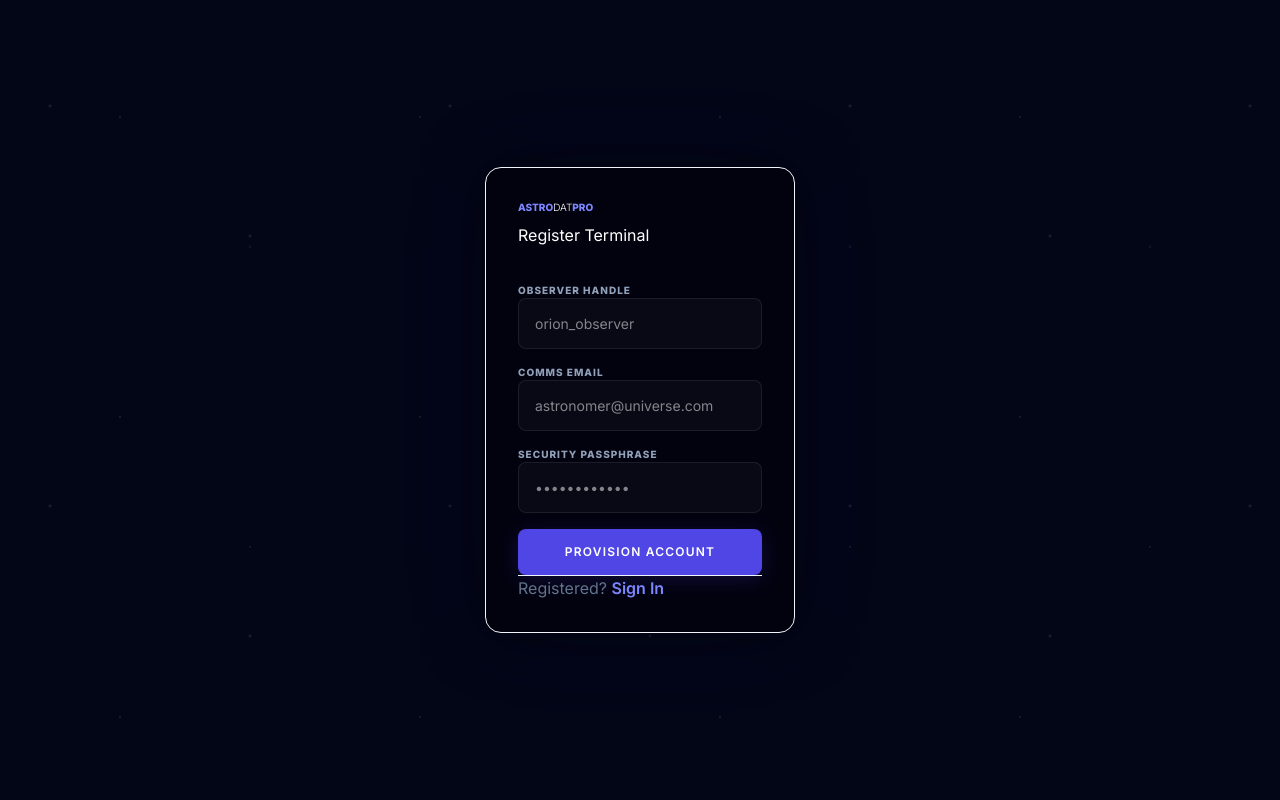
After one commit to MarseloBogdani/AstroDatWebsite, a Flask app: page /signup in a window 1280 px wide. The commit adds this page. Run offline with Flask 3, Linux system fonts and the light colour scheme.

Commit message:
Add authentication routes and templates; enhance explosion animation and styles

```diff
--- a/app.py
+++ b/app.py
@@ -58,7 +58,6 @@ def add_target():
     except ValueError as e:
         return str(e), 400
 
-
 @app.route("/delete-target/<int:target_id>", methods=["DELETE"])
 def delete_target(target_id):
     success = astro_service.delete_observation_service(target_id)
@@ -104,5 +103,12 @@ def search():
         next_page=page + 1
     )
 
+@app.route("/login")
+def login():
+    return render_template('login.html', total_count=0)
+
+@app.route("/signup")
+def signup():
+    return render_template('signup.html', total_count=0)
 if __name__ == "__main__":
     app.run(debug=True, port=5000)
--- a/static/style.css
+++ b/static/style.css
@@ -729,7 +750,7 @@
 }
 :root {
   --astro-bg: #020617;
-  --astro-accent: #4934c2;
+  --astro-accent: #4f46e5;
   --astro-text: #e6e6e6;
 }
 html {
@@ -741,27 +762,44 @@ body {
   min-height: 100vh;
   color: #f1f5f9;
   background: transparent;
-  font-family: ui-sans-serif, system-ui, sans-serif;
+  font-family: 'Inter',ui-sans-serif, system-ui, sans-serif;
   overscroll-behavior: none;
-  position: relative;
+  overflow-x: hidden;
+}
+body::before, body::after {
+  content: "";
+  position: fixed;
+  inset: -200px;
+  background-repeat: repeat;
+  z-index: -1;
+  pointer-events: none;
 }
 body::before {
-  content: "";
-  position: fixed;
-  inset: 0;
-  background: radial-gradient(1px 1px at 20px 30px, #fff, rgba(0,0,0,0)), radial-gradient(1px 1px at 40px 70px, #fff, rgba(0,0,0,0)), radial-gradient(2px 2px at 50px 160px, #ddd, rgba(0,0,0,0)), radial-gradient(2px 2px at 90px 40px, #fff, rgba(0,0,0,0)), #020617;
-  background-repeat: repeat;
-  background-size: 250px 250px;
-  opacity: 0.4;
-  z-index: -1;
-  animation: starsMove 150s linear infinite;
+  background-image: radial-gradient(1px 1px at 20px 30px, #fff, rgba(0,0,0,0)), radial-gradient(1px 1px at 150px 160px, #ddd, rgba(0,0,0,0));
+  background-size: 300px 300px;
+  opacity: 0.3;
+  animation: starsMoveSlow 150s linear infinite;
 }
-@keyframes starsMove {
+body::after {
+  background-image: radial-gradient(2px 2px at 50px 80px, #fff, rgba(0,0,0,0)), radial-gradient(2px 2px at 250px 350px, #fff, rgba(0,0,0,0));
+  background-size: 400px 400px;
+  opacity: 0.15;
+  animation: starsMoveFast 60s linear infinite;
+}
+@keyframes starsMoveSlow {
   from {
-    transform: translateY(0);
+    transform: translateZ(0) translateY(0);
   }
   to {
-    transform: translateY(-200px);
+    transform: translateZ(0) translateY(-300px);
+  }
+}
+@keyframes starsMoveFast {
+  from {
+    transform: translateZ(50px) translateY(0);
+  }
+  to {
+    transform: translateZ(50px) translateY(-400px);
   }
 }
 .glass {
@@ -992,6 +1025,59 @@ body.loading #main-wrapper {
   inherits: false;
   initial-value: 0 0 #0000;
 }
+@property --tw-blur {
+  syntax: "*";
+  inherits: false;
+}
+@property --tw-brightness {
+  syntax: "*";
+  inherits: false;
+}
+@property --tw-contrast {
+  syntax: "*";
+  inherits: false;
+}
+@property --tw-grayscale {
+  syntax: "*";
+  inherits: false;
+}
+@property --tw-hue-rotate {
+  syntax: "*";
+  inherits: false;
+}
+@property --tw-invert {
+  syntax: "*";
+  inherits: false;
+}
+@property --tw-opacity {
+  syntax: "*";
+  inherits: false;
+}
+@property --tw-saturate {
+  syntax: "*";
+  inherits: false;
+}
+@property --tw-sepia {
+  syntax: "*";
+  inherits: false;
+}
+@property --tw-drop-shadow {
+  syntax: "*";
+  inherits: false;
+}
+@property --tw-drop-shadow-color {
+  syntax: "*";
+  inherits: false;
+}
+@property --tw-drop-shadow-alpha {
+  syntax: "<percentage>";
+  inherits: false;
+  initial-value: 100%;
+}
+@property --tw-drop-shadow-size {
+  syntax: "*";
+  inherits: false;
+}
 @property --tw-duration {
   syntax: "*";
   inherits: false;
@@ -1033,6 +1119,19 @@ body.loading #main-wrapper {
       --tw-ring-offset-width: 0px;
       --tw-ring-offset-color: #fff;
       --tw-ring-offset-shadow: 0 0 #0000;
+      --tw-blur: initial;
+      --tw-brightness: initial;
+      --tw-contrast: initial;
+      --tw-grayscale: initial;
+      --tw-hue-rotate: initial;
+      --tw-invert: initial;
+      --tw-opacity: initial;
+      --tw-saturate: initial;
+      --tw-sepia: initial;
+      --tw-drop-shadow: initial;
+      --tw-drop-shadow-color: initial;
+      --tw-drop-shadow-alpha: 100%;
+      --tw-drop-shadow-size: initial;
       --tw-duration: initial;
     }
   }
--- /dev/null
+++ b/templates/auth_layout.html
@@ -0,0 +1,107 @@
+<!DOCTYPE html>
+<html lang="el" class="dark" translate="no" style="color-scheme: dark;">
+<head>
+    <meta charset="UTF-8">
+    <meta name="viewport" content="width=device-width, initial-scale=1.0, viewport-fit=cover">
+    <meta name="google" content="notranslate">
+    <meta name="color-scheme" content="dark">
+    <meta name="theme-color" content="#020617">
+    <meta name="apple-mobile-web-app-status-bar-style" content="black-translucent">
+
+    <title>AstroDat Observer Pro - Authentication</title>
+
+    <link rel="preconnect" href="https://fonts.googleapis.com">
+    <link rel="preconnect" href="https://fonts.gstatic.com" crossorigin>
+
+    <link rel="stylesheet" href="{{ url_for('static', filename='style.css') }}">
+
+    <script src="https://unpkg.com/htmx.org@2.0.0"></script>
+    <link href="https://fonts.googleapis.com/css2?family=Inter:wght@300;400;600;800&display=swap" rel="stylesheet">
+    <script>
+        tailwind.config = {
+            darkMode: 'selector',
+            theme: {
+                extend: {
+                    colors: {
+                        slate: { 950: '#020617' },
+                        astro: {
+                            accent: '#4da6ff',
+                            bg: '#020617'
+                        }
+                    },
+                    fontFamily: {
+                        sans: ['Inter', 'ui-sans-serif', 'system-ui', 'sans-serif'],
+                    }
+                }
+            }
+        }
+    </script>
+
+    <style>
+
+        @keyframes smoothReveal {
+            0% { opacity: 0; transform: translateY(15px); filter: blur(4px); }
+            100% { opacity: 1; transform: translateY(0); filter: blur(0); }
+        }
+
+        .premium-auth-box {
+            animation: smoothReveal 0.6s cubic-bezier(0.16, 1, 0.3, 1) forwards;
+            background: rgba(3, 2, 14, 0.75);
+            backdrop-filter: blur(20px);
+            -webkit-backdrop-filter: blur(20px);
+            box-shadow: 0 0 60px rgba(0, 0, 0, 0.7), 0 0 100px rgba(79, 70, 229, 0.08);
+        }
+
+        /* Καθαρά, όμορφα Inputs με σωστό ύψος και padding */
+        .premium-input {
+            background: rgba(255, 255, 255, 0.03) !important;
+            border: 1px solid rgba(255, 255, 255, 0.08) !important;
+            padding: 14px 16px !important;
+            border-radius: 8px !important; /* Ελαφρώς στρογγυλεμένα για να μην είναι "σκληρά" */
+            color: #ffffff !important;
+            font-size: 14px !important;
+            transition: all 0.25s ease;
+            width: 100% !important;
+            outline: none !important;
+        }
+
+        .premium-input:focus {
+            background: rgba(255, 255, 255, 0.05) !important;
+            border-color: rgba(99, 102, 241, 0.5) !important;
+            box-shadow: 0 0 20px rgba(99, 102, 241, 0.15) !important;
+        }
+
+        /* Elegant Κουμπί */
+        .premium-btn {
+            background: #4f46e5;
+            color: white;
+            padding: 14px 0;
+            border-radius: 8px;
+            font-weight: 600;
+            letter-spacing: 0.1em;
+            font-size: 12px;
+            text-transform: uppercase;
+            transition: all 0.25s ease;
+            cursor: pointer;
+            box-shadow: 0 4px 20px rgba(79, 70, 229, 0.2);
+        }
+
+        .premium-btn:hover {
+            background: #4338ca;
+            box-shadow: 0 4px 25px rgba(79, 70, 229, 0.4);
+            transform: translateY(-1px);
+        }
+
+        .premium-btn:active {
+            transform: translateY(0);
+        }
+    </style>
+</head>
+<body class="min-h-screen w-screen m-0 p-6 relative flex items-center justify-center bg-[#020617] text-slate-100 overflow-hidden">
+
+    <div id="main-wrapper" class="w-full flex flex-col items-center justify-center relative z-10">
+        {% block auth_content %}{% endblock %}
+    </div>
+
+</body>
+</html>
--- a/templates/layout.html
+++ b/templates/layout.html
@@ -41,7 +41,7 @@
 </head>
 <body class="loading min-h-screen p-4 md:p-12 relative">
     <div id="intro-loader" aria-hidden="true">
-        <div class="logo-wrap" id="logo">
+        <div class="logo-wrap animation-logo" id="logo">
             <span>ASTRO</span><span class="dat">DAT</span><span class="pro">PRO</span>
         </div>
     </div>
--- /dev/null
+++ b/templates/signup.html
@@ -0,0 +1,53 @@
+{% extends "auth_layout.html" %}
+
+{% block auth_content %}
+<section class="w-[520px] h-[520px] max-w-full premium-auth-box border border-white/[0.06] p-8 pb-10 flex flex-col justify-between rounded-2xl">
+
+    <div class="text-center mt-2">
+        <h1 class="text-[10px] font-bold tracking-[0.4em] text-indigo-400 uppercase mb-2">ASTRO<span class="text-white font-light">DAT</span>PRO</h1>
+        <h2 class="text-2xl font-normal text-white tracking-wide">Register Terminal</h2>
+    </div>
+
+    <form hx-post="/signup"
+          hx-target="#auth-error"
+          hx-swap="innerHTML"
+          class="space-y-4">
+
+        <div id="auth-error" class="text-red-400 text-xs font-semibold min-h-[1.25rem] text-center tracking-wide"></div>
+
+        <div class="space-y-2">
+            <label class="block text-[10px] text-slate-400 font-bold uppercase tracking-widest pl-1">Observer Handle</label>
+            <input type="text" name="username" required autocomplete="username"
+                   placeholder="orion_observer"
+                   class="premium-input">
+        </div>
+
+        <div class="space-y-2">
+            <label class="block text-[10px] text-slate-400 font-bold uppercase tracking-widest pl-1">Comms Email</label>
+            <input type="email" name="email" required autocomplete="email"
+                   placeholder="astronomer@universe.com"
+                   class="premium-input">
+        </div>
+
+        <div class="space-y-2">
+            <label class="block text-[10px] text-slate-400 font-bold uppercase tracking-widest pl-1">Security Passphrase</label>
+            <input type="password" name="password" required autocomplete="new-password"
+                   placeholder="••••••••••••"
+                   class="premium-input">
+        </div>
+
+        <div class="pt-2">
+            <button type="submit" class="premium-btn w-full py-3.5 text-center block">
+                Provision Account
+            </button>
+        </div>
+    </form>
+
+    <div class="text-center pt-4 border-t border-white/[0.04]">
+        <p class="text-xs text-slate-500 tracking-wide">
+            Registered?
+            <a href="/login" class="text-indigo-400 hover:text-indigo-300 font-semibold transition-colors ml-1 underline underline-offset-4 decoration-indigo-500/30">Sign In</a>
+        </p>
+    </div>
+</section>
+{% endblock %}
```
Also changed, not shown: other parts of static/style.css (+40 -24 lines), static/intro.js (+76 -50 lines), templates/login.html (added, +46 -0 lines), 1 other file.
